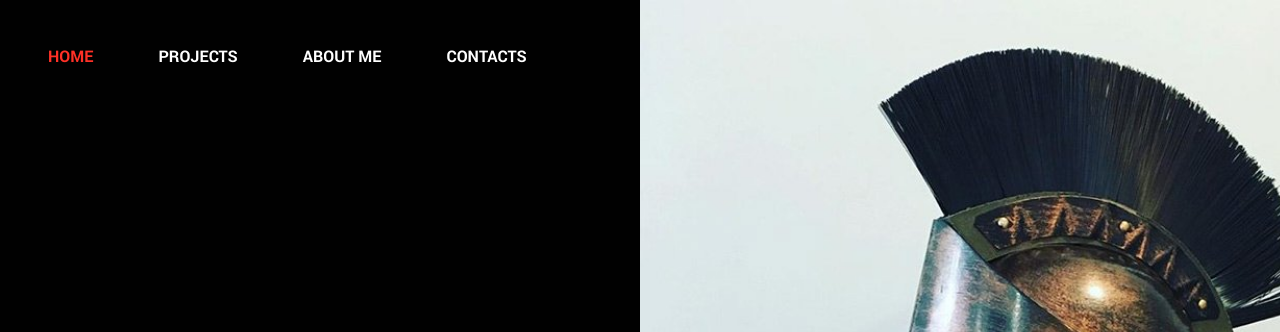
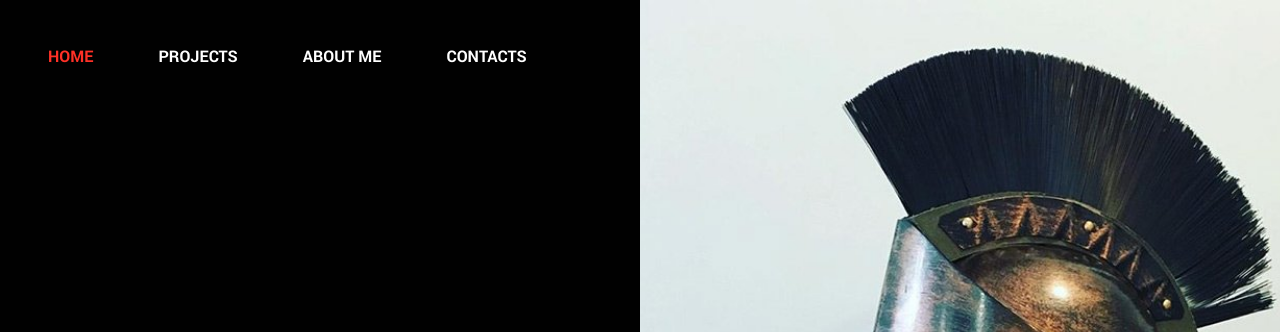
Before and after one commit to rdhlb/helen-homepage, a website: page app/index.html in a window 1280 px wide. Shown: the top 332 px of the page. Drawn offline with Linux system fonts and the light colour scheme.

Commit message:
remove inline-img to bcg-img transform script (because of object-fit property)

```diff
--- a/app/index.html
+++ b/app/index.html
@@ -242,7 +242,7 @@
 				</div>
 			</div>
 
-			<div id="footer-photo" class="footer-photo">
+			<div class="footer-photo">
 				<img src="img/spok.jpg" width="683" height="768" alt="Фото Спока">
 			</div>
 		</footer>
--- a/app/js/common.js
+++ b/app/js/common.js
@@ -1,15 +1,3 @@
-// TODO: выполнять только после проверки CSS-support'ом
-const changeImgToBackground = (elementId) => {
-	const wrapperTag = document.getElementById(elementId);
-	const img = wrapperTag.getElementsByTagName('img')[0];
-	const src = img.src;
-	img.style.display = 'none';
-	wrapperTag.style.backgroundImage = "url(" + src + ")";
-};
-
-changeImgToBackground('header-photo');
-changeImgToBackground('footer-photo');
-
 // mmenu initialization:
 // var $menu = $("#my-menu").mmenu({
 //   extensions: ['theme-dark', 'border-none', 'listview-huge'],
--- a/app/sass/main.sass
+++ b/app/sass/main.sass
@@ -53,12 +53,11 @@ body
 	background-color: #dae5e7
 	height: 100%
 	width: 50%
-	background-repeat: no-repeat
-	background-size: cover
 	img
+		display: block
 		width: 100%
 		height: 100%
-		object-fit: cover // in case when JS off
+		object-fit: cover
 
 .menu
 	line-height: 1
@@ -257,9 +256,8 @@ body
 	background-color: #dae5e7
 	height: 100%
 	width: 50%
-	background-repeat: no-repeat
-	background-size: cover
 	img
+		display: block
 		width: 100%
 		height: 100%
 		object-fit: cover
```
Also changed, not shown: app/css/main.css.
